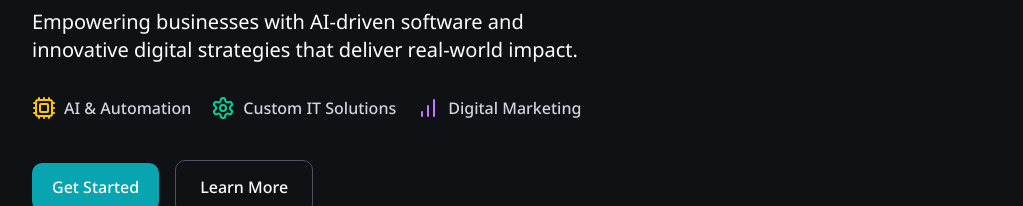
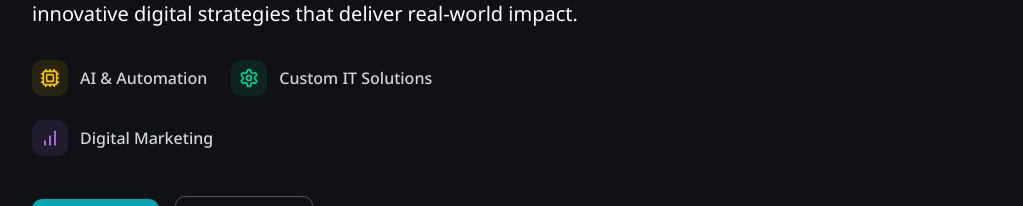
Before and after one commit to rupeshbug/novelty_lab_website, a Next.js app: page / in a window 1280 px wide. Shown: the part 436-642 px from the top of the page, without its empty margins (128-1151 px from the left). Built offline with nearby package versions, Linux system fonts and the light colour scheme.

Commit message:
minor changes

```diff
--- a/src/app/components/HeroSection.tsx
+++ b/src/app/components/HeroSection.tsx
@@ -20,27 +20,32 @@ export default function Hero() {
             Empowering businesses with AI-driven software and innovative digital
             strategies that deliver real-world impact.
           </p>
-          <div className="flex flex-col justify-center items-center sm:flex-row flex-wrap gap-5 mb-10 lg:justify-start">
-            <div className="flex items-center gap-2">
-              <Cpu className="text-yellow-400 w-6 h-6" />
+          <div className="flex flex-col justify-center items-center sm:flex-row flex-wrap gap-6 mb-10 lg:justify-start">
+            <div className="flex items-center gap-3 group">
+              <div className="p-2 rounded-lg cursor-pointer bg-yellow-400/10 group-hover:bg-yellow-400/20 transition-colors">
+                <Cpu className="text-yellow-400 w-5 h-5" />
+              </div>
               <p className="text-gray-300 text-base font-medium">
                 AI & Automation
               </p>
             </div>
-            <div className="flex items-center gap-2">
-              <Settings className="text-emerald-400 w-6 h-6" />
+            <div className="flex items-center gap-3 group">
+              <div className="p-2 rounded-lg cursor-pointer bg-emerald-400/10 group-hover:bg-emerald-400/20 transition-colors">
+                <Settings className="text-emerald-400 w-5 h-5" />
+              </div>
               <p className="text-gray-300 text-base font-medium">
                 Custom IT Solutions
               </p>
             </div>
-            <div className="flex items-center gap-2">
-              <BarChart className="text-purple-400 w-6 h-6" />
+            <div className="flex items-center gap-3 group">
+              <div className="p-2 rounded-lg cursor-pointer bg-purple-400/10 group-hover:bg-purple-400/20 transition-colors">
+                <BarChart className="text-purple-400 w-5 h-5" />
+              </div>
               <p className="text-gray-300 text-base font-medium">
                 Digital Marketing
               </p>
             </div>
           </div>
-
           <div className="flex gap-4 justify-center items-center lg:justify-start">
             <button className="bg-[#08a4af] text-white px-5 py-3 cursor-pointer rounded-lg text-base font-medium hover:bg-[#07a5b0] transition">
               Get Started
```
